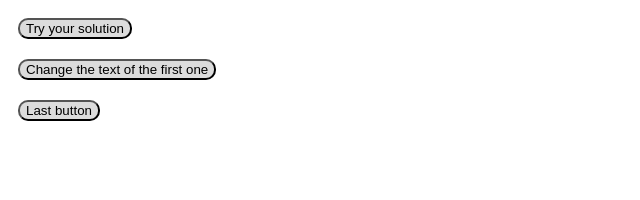
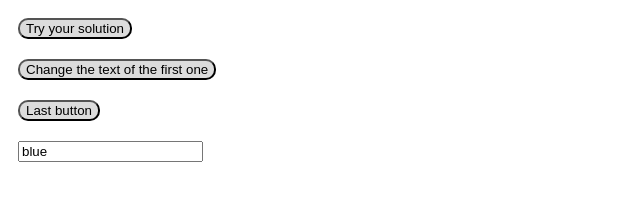
Before and after one commit to Eliska-S/Workshop_JS_Excercise_7, a plain HTML site: page index.html in a window 1280 px wide. Shown: the whole page, without its empty margins (0-640 px from the left). Drawn offline with nearby package versions, Linux system fonts and the light colour scheme.

Commit message:
Excercise 8

```diff
--- a/index.html
+++ b/index.html
@@ -9,7 +9,8 @@
 <body>
     <button class="button">Try your solution</button><br>
     <button class="button2">Change the text of the first one</button><br>
-    <button class="b3">Last button</button>
+    <button class="b3">Last button</button><br>
+    <input type="text" id="barva" value="blue">
     <script src="https://ajax.googleapis.com/ajax/libs/jquery/3.3.1/jquery.min.js"></script>
     <script src="script.js"></script>
 </body>
--- a/script.js
+++ b/script.js
@@ -10,3 +10,9 @@ $('.b3').on('click', () => {
     $('button').css('backgroundColor', 'green');
     $('button').css('color', 'white');
 })
+
+let color = $('#barva').val();
+
+$('.b3').on('click', () => {
+    $('button').css('backgroundColor', color);
+})
--- a/style.css
+++ b/style.css
@@ -4,6 +4,10 @@
     background-color: gainsboro;
 }
 
+input {
+    margin: 10px;
+}
+
 .button:hover, .button2:hover, .b3:hover {
     background-color: grey;
 }
```
